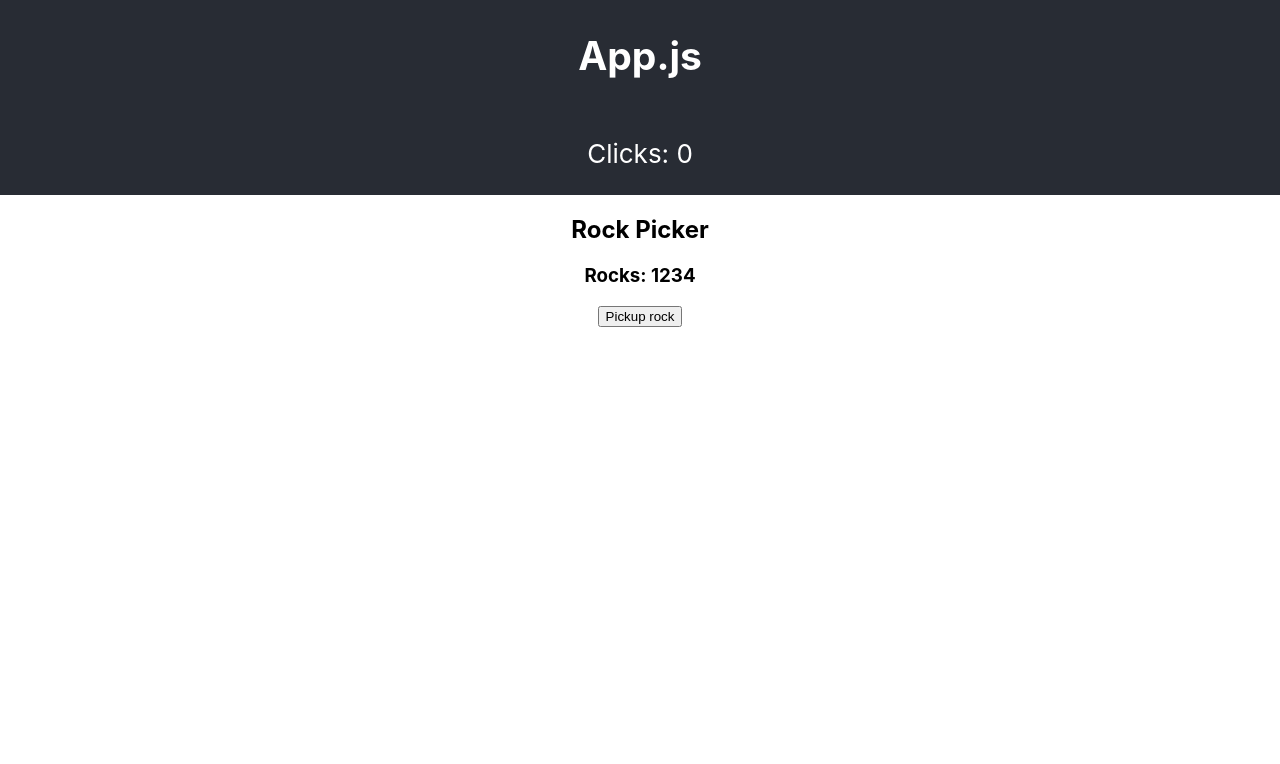
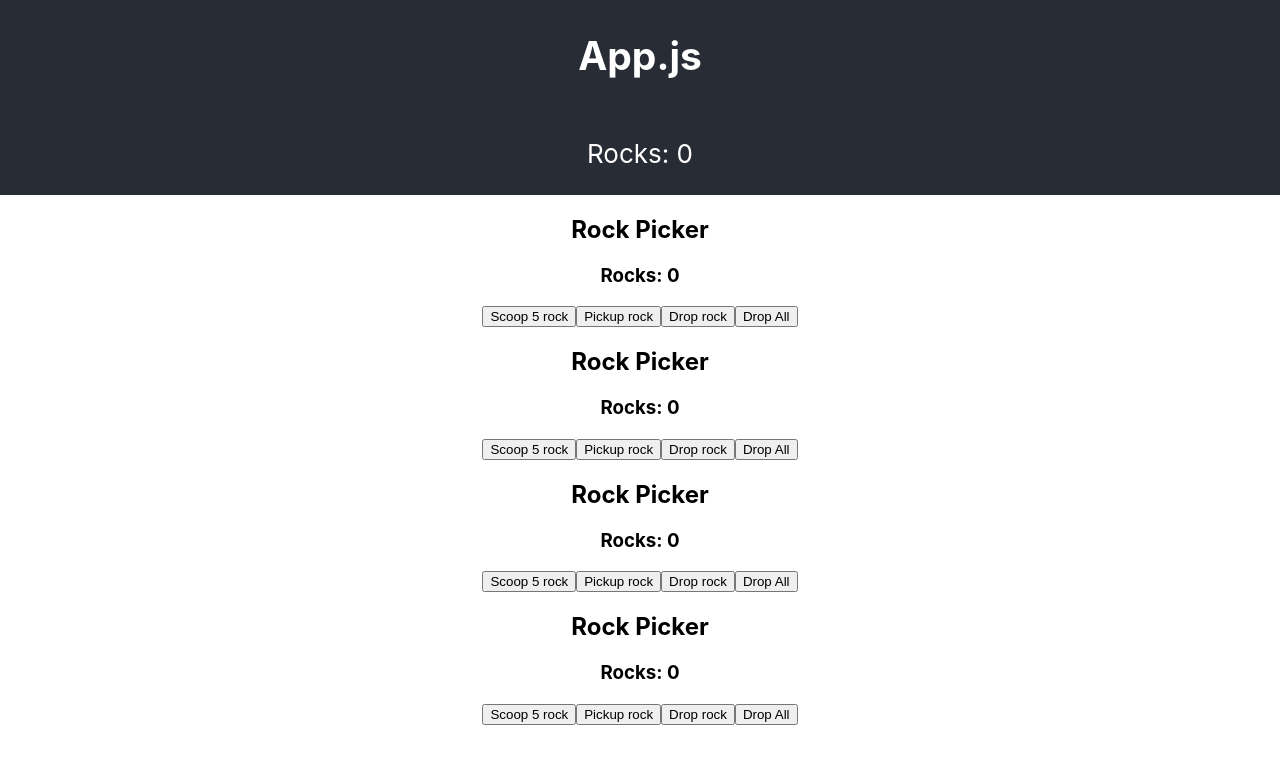
Before and after one commit to philosopher07/lamportRedux, a React (Create React App) app: page / in a window 1280 px wide. Shown: the top 764 px of the page. Built offline with nearby package versions, Linux system fonts and the light colour scheme.

Commit message:
caught up to lecture

```diff
--- a/src/Components/App/App.js
+++ b/src/Components/App/App.js
@@ -15,10 +15,14 @@ class App extends React.Component{
       <div className="App">
         <header className="App-header">
           <h2>App.js</h2>
-          <p>Clicks: { this.props.reduxState }</p>
+          <p>Rocks: { this.props.reduxState }</p>
         </header>
 
-        <RockPicker />
+        <RockPicker dispatch ={this.props.dispatch} />
+        <RockPicker dispatch ={this.props.dispatch} />
+        <RockPicker dispatch ={this.props.dispatch} />
+        <RockPicker dispatch ={this.props.dispatch} />
+
       </div>
     ); // end return
   } //end render
--- a/src/Components/RockPicker/RockPicker.js
+++ b/src/Components/RockPicker/RockPicker.js
@@ -5,15 +5,42 @@ state = {
         rocks: 0
     }
 
-clickHandler = () => {
-    console.log( 'in clickHandler' );
+    clickHandler = (event, property) => {
+        console.log('in clickHandler');
+        if (property === 'pickup') {
+            this.setState({
+                rocks: this.state.rocks + 1
+            })
+            this.props.dispatch({ type: 'pickup', payload: 1 });
+        } else if (property === 'drop') {
+            this.setState({
+                rocks: this.state.rocks - 1
+            })
+            this.props.dispatch({ type: 'drop', payload: 1 });
+        } else if (property === 'scoop') {
+            this.setState({
+                rocks: this.state.rocks + 5
+            })
+            this.props.dispatch({ type: 'pickup', payload: 5 })
+        } else if (property === 'dropAll') {
+            this.setState({
+                rocks: 0
+            })
+            this.props.dispatch({ type: 'drop', payload: this.state.rocks })
+
+        }
     }
         render() {
             return (
                 <div>
                     <h2>Rock Picker</h2>
-                <h3>Rocks: 1234</h3>
-                <button onClick={this.clickHandler}>Pickup rock</button>
+                    <h3>Rocks: {this.state.rocks}</h3>
+                    <button onClick={(event) => this.clickHandler(event, 'scoop')}>Scoop 5 rock</button>
+                    <button onClick={(event) => this.clickHandler(event, 'pickup')}>Pickup rock</button>
+                    <button onClick={(event) => this.clickHandler(event, 'drop')}>Drop rock</button>
+                    <button onClick={(event) => this.clickHandler(event, 'dropAll')}>Drop All</button>
+
+
                 </div>
             ); // end return
         } // end return
--- a/src/index.js
+++ b/src/index.js
@@ -10,8 +10,14 @@ import { Provider } from 'react-redux';
 const firstReducerInitialState = 0;
 
 const firstReducer = ( state = firstReducerInitialState, action ) =>{
-  console.log( 'in firstReducer:', 'state:', state, 'action:', action );
-
+  console.log( 'in firstReducer:', 'state:', state, 'action:', action.payload );
+  if(action.type === 'pickup'){
+    console.log('pickup', action.payload);
+    return state + action.payload;
+  } else if (action.type === 'drop') {
+    console.log('drop', action.payload);
+    return state - action.payload;
+  }
   return state;
 } // firstReducer
 
```
Lines whose indentation alone changed are shown as unchanged.
